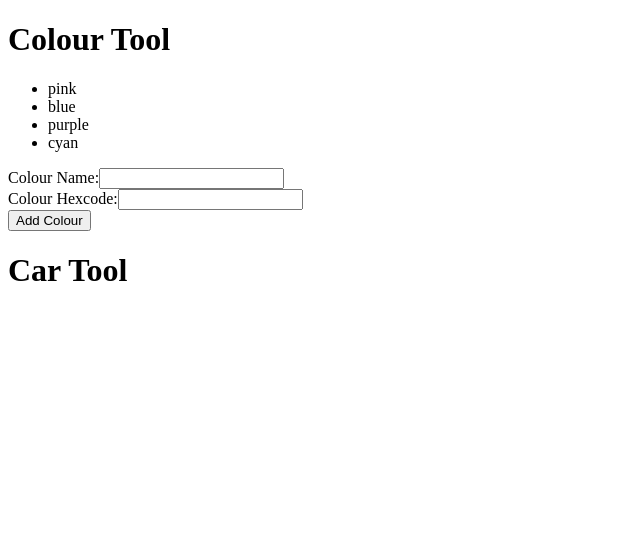
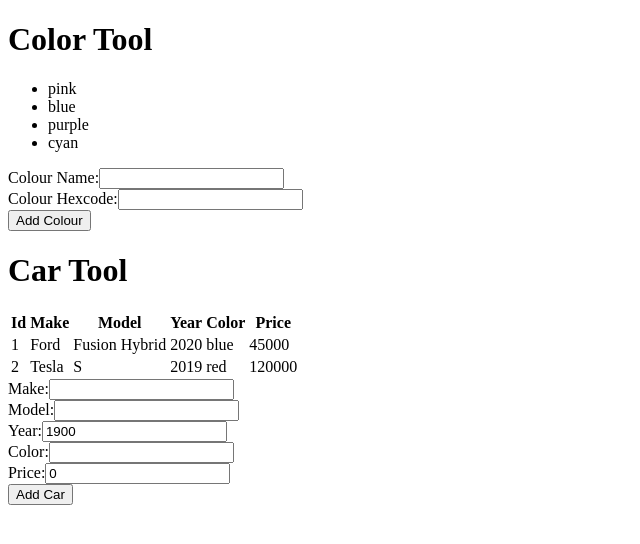
Before and after one commit to cccs-kevin/react-redux-typescript_09282020, a React (Create React App) app in the folder demo-app/: page / in a window 1280 px wide. Shown: the top 544 px of the page, without its empty margins (0-640 px from the left). Built offline with nearby package versions, Linux system fonts and the light colour scheme.

Commit message:
add day1 lab solutions

```diff
--- a/demo-app/src/components/CarTool.tsx
+++ b/demo-app/src/components/CarTool.tsx
@@ -1,9 +1,122 @@
-import React from "react";
+import React, { useState, ChangeEvent } from "react";
 
-export function CarTool() {
+import { Car } from "../models/car";
+
+import { ToolHeader } from "./ToolHeader";
+
+export interface CarToolProps {
+  cars: Car[];
+}
+
+export function CarTool(props: CarToolProps) {
+  const [cars, setCars] = useState<Car[]>([...props.cars]);
+
+  const [carForm, setCarForm] = useState({
+    make: "",
+    model: "",
+    year: 1900,
+    color: "",
+    price: 0,
+  });
+
+  const change = (e: ChangeEvent<HTMLInputElement>) => {
+    setCarForm({
+      ...carForm,
+      [e.target.name]: e.target.value,
+    });
+  };
+
+  const addCar = () => {
+    setCars(
+      cars.concat({
+        ...carForm,
+        id: Math.max(...(cars.map((c) => c.id) as []), 0) + 1,
+      })
+    );
+  };
+
   return (
-    <header>
-      <h1>Car Tool</h1>
-    </header>
+    <>
+      <ToolHeader headerText="Car Tool" />
+      <table>
+        <thead>
+          <tr>
+            <th>Id</th>
+            <th>Make</th>
+            <th>Model</th>
+            <th>Year</th>
+            <th>Color</th>
+            <th>Price</th>
+          </tr>
+        </thead>
+        <tbody>
+          {cars.map((car) => (
+            <tr key={car.id}>
+              <td>{car.id}</td>
+              <td>{car.make}</td>
+              <td>{car.model}</td>
+              <td>{car.year}</td>
+              <td>{car.color}</td>
+              <td>{car.price}</td>
+            </tr>
+          ))}
+        </tbody>
+      </table>
+      <form>
+        <div>
+          <label htmlFor="make-input">Make:</label>
+          <input
+            type="text"
+            id="make-input"
+            name="make"
+            value={carForm.make}
+            onChange={change}
+          />
+        </div>
+        <div>
+          <label htmlFor="model-input">Model:</label>
+          <input
+            type="text"
+            id="model-input"
+            name="model"
+            value={carForm.model}
+            onChange={change}
+          />
+        </div>
+        <div>
+          <label htmlFor="year-input">Year:</label>
+          <input
+            type="number"
+            id="year-input"
+            name="year"
+            value={carForm.year}
+            onChange={change}
+          />
+        </div>
+        <div>
+          <label htmlFor="color-input">Color:</label>
+          <input
+            type="text"
+            id="color-input"
+            name="color"
+            value={carForm.color}
+            onChange={change}
+          />
+        </div>
+        <div>
+          <label htmlFor="price-input">Price:</label>
+          <input
+            type="number"
+            id="price-input"
+            name="price"
+            value={carForm.price}
+            onChange={change}
+          />
+        </div>
+        <button type="button" onClick={addCar}>
+          Add Car
+        </button>
+      </form>
+    </>
   );
 }
--- /dev/null
+++ b/demo-app/src/components/ColourList.tsx
@@ -0,0 +1,17 @@
+import React from "react";
+
+import { Colour } from "../models/colour";
+
+export type ColourListProps = {
+  colours: Colour[];
+};
+
+export function ColourList(props: ColourListProps) {
+  return (
+    <ul>
+      {props.colours.map((colour) => (
+        <li key={colour.id}>{colour.name}</li>
+      ))}
+    </ul>
+  );
+}
--- a/demo-app/src/components/ColourTool.tsx
+++ b/demo-app/src/components/ColourTool.tsx
@@ -1,6 +1,9 @@
 import React, { useState, ChangeEvent } from "react";
 
 import { Colour } from "../models/colour";
+
+import { ToolHeader } from "./ToolHeader";
+import { ColourList } from "./ColourList";
 
 export type ColourToolProps = {
   colours: Colour[];
@@ -47,14 +50,8 @@ export function ColourTool(props: ColourToolProps) {
 
   return (
     <>
-      <header>
-        <h1>Colour Tool</h1>
-      </header>
-      <ul>
-        {colours.map((colour) => (
-          <li key={colour.id}>{colour.name}</li>
-        ))}
-      </ul>
+      <ToolHeader headerText="Color Tool" />
+      <ColourList colours={colours} />
       <form>
         <div>
           <label htmlFor="colour-name-input">Colour Name:</label>
--- /dev/null
+++ b/demo-app/src/components/ToolHeader.tsx
@@ -0,0 +1,13 @@
+import React, { FC } from "react";
+
+export interface ToolHeaderProps {
+  headerText: string;
+}
+
+export const ToolHeader: FC<ToolHeaderProps> = ({ headerText }) => {
+  return (
+    <header>
+      <h1>{headerText}</h1>
+    </header>
+  );
+};
--- a/demo-app/src/index.tsx
+++ b/demo-app/src/index.tsx
@@ -2,6 +2,7 @@ import React from "react";
 import ReactDOM from "react-dom";
 
 import { Colour } from "./models/colour";
+import { Car } from "./models/car";
 import { ColourTool } from "./components/ColourTool";
 import { CarTool } from "./components/CarTool";
 
@@ -12,11 +13,23 @@ const colourList: Colour[] = [
   { id: 4, name: "cyan", hexcode: "00ffff" },
 ];
 
+const carList: Car[] = [
+  {
+    id: 1,
+    make: "Ford",
+    model: "Fusion Hybrid",
+    year: 2020,
+    color: "blue",
+    price: 45000,
+  },
+  { id: 2, make: "Tesla", model: "S", year: 2019, color: "red", price: 120000 },
+];
+
 ReactDOM.render(
   <>
     {/* React.createElement(ColourTool, Object.freeze({ colours: colourList })) */}
     <ColourTool colours={colourList} />
-    <CarTool />
+    <CarTool cars={carList} />
   </>,
   document.querySelector("#root")
 );
--- /dev/null
+++ b/demo-app/src/models/car.ts
@@ -0,0 +1,8 @@
+export interface Car {
+  id: number;
+  make: string;
+  model: string;
+  year: number;
+  color: string;
+  price: number;
+}
```
